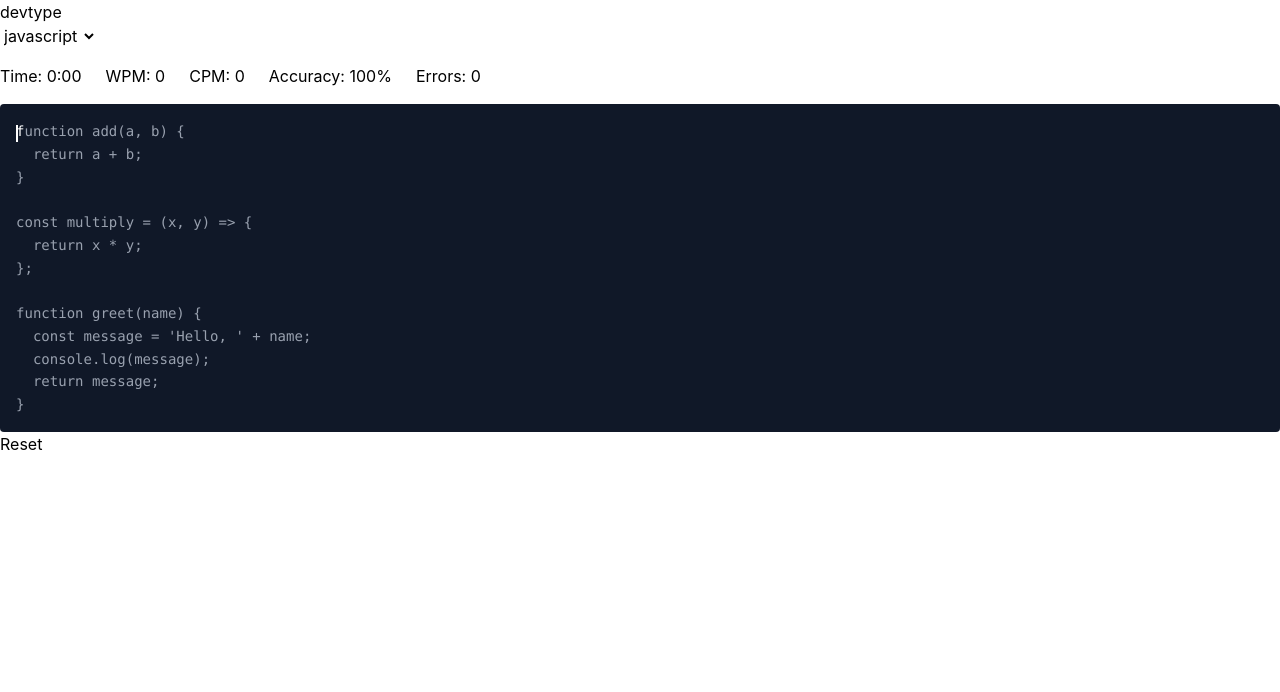
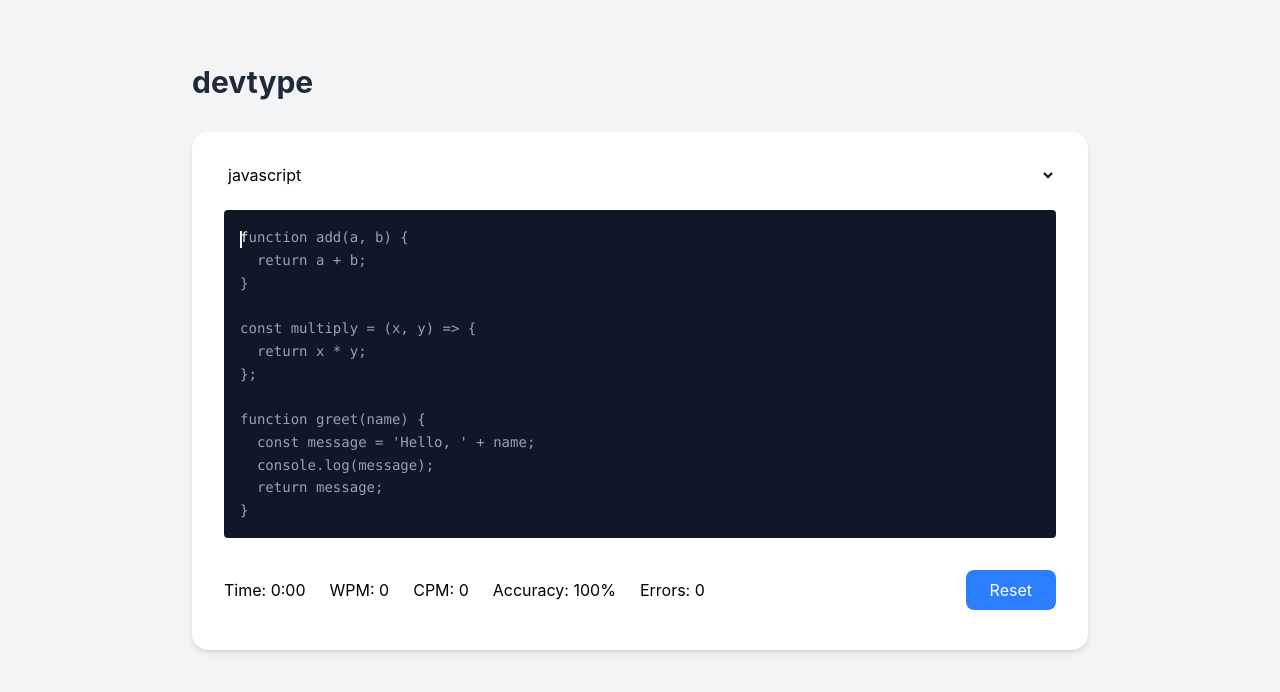
Before and after one commit to Koji1999/devtype, a React (Vite) app: page / in a window 1280 px wide. Shown: the top 692 px of the page. Built offline with nearby package versions, Linux system fonts and the light colour scheme.

Commit message:
centered to page, added a main card

```diff
--- a/package.json
+++ b/package.json
@@ -10,13 +10,12 @@
     "preview": "vite preview"
   },
   "dependencies": {
-    "@tailwindcss/vite": "^4.2.2",
     "react": "^19.2.4",
-    "react-dom": "^19.2.4",
-    "tailwindcss": "^4.2.2"
+    "react-dom": "^19.2.4"
   },
   "devDependencies": {
     "@eslint/js": "^9.39.4",
+    "@tailwindcss/vite": "^4.2.2",
     "@types/node": "^24.12.0",
     "@types/react": "^19.2.14",
     "@types/react-dom": "^19.2.3",
@@ -25,6 +24,7 @@
     "eslint-plugin-react-hooks": "^7.0.1",
     "eslint-plugin-react-refresh": "^0.5.2",
     "globals": "^17.4.0",
+    "tailwindcss": "^4.2.2",
     "typescript": "~5.9.3",
     "typescript-eslint": "^8.57.0",
     "vite": "^8.0.1"
--- a/src/App.tsx
+++ b/src/App.tsx
@@ -107,11 +107,14 @@ export default function App () {
 
   return (
     <div
-      className="min-h-screen"
+      className="min-h-screen bg-gray-100 flex flex-col items-center py-16 px-4"
       onClick={(e) => { if (!(e.target instanceof HTMLSelectElement)) inputRef.current?.focus(); }}
     >
-      <h1>devtype</h1>
+      <div className="w-full max-w-4xl mb-8">
+        <h1 className="text-3xl font-bold text-gray-800">devtype</h1>
+      </div>
 
+      <div className="w-full max-w-4xl bg-white rounded-2xl shadow-md p-8 flex flex-col gap-6">
         <LanguageSelector
           language={language}
           onChange={(lang) => {
@@ -120,6 +123,14 @@ export default function App () {
           }}
         />
 
+        <CodeDisplay
+          snippet={snippet}
+          position={position}
+          errorPositions={errorPositions}
+          isError={isError}
+        />
+
+        <div className="flex items-center justify-between">
           <StatsBar
             wpm={wpm}
             cpm={cpm}
@@ -127,13 +138,14 @@ export default function App () {
             errors={errors}
             time={time}
           />
-
-      <CodeDisplay
-        snippet={snippet}
-        position={position}
-        errorPositions={errorPositions}
-        isError={isError}
-      />
+          <button
+            className="bg-blue-500 hover:bg-blue-600 text-white px-6 py-2 rounded-lg transition-colors"
+            onClick={(e) => { e.stopPropagation(); handleReset(); }}
+          >
+            Reset
+          </button>
+        </div>
+      </div>
 
       <input
         ref={inputRef}
@@ -146,9 +158,6 @@ export default function App () {
         }}
       />
 
-      <button onClick={(e) => { e.stopPropagation(); handleReset(); }}>
-        Reset
-      </button>
     </div>
   )
 }
```
Also changed, not shown: 1 other file (tests, documents, lock files or other folders). Lines whose indentation alone changed are shown as unchanged.
